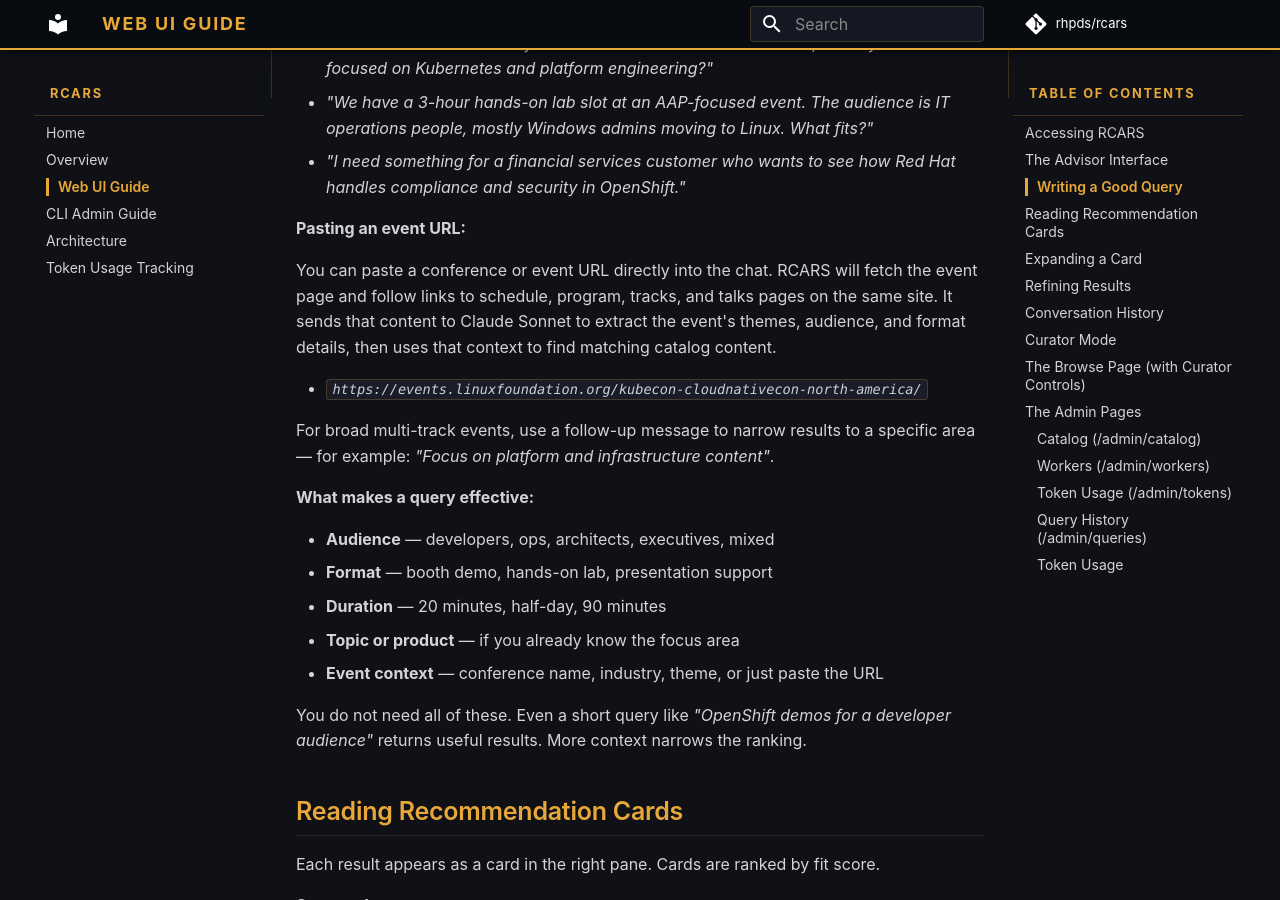
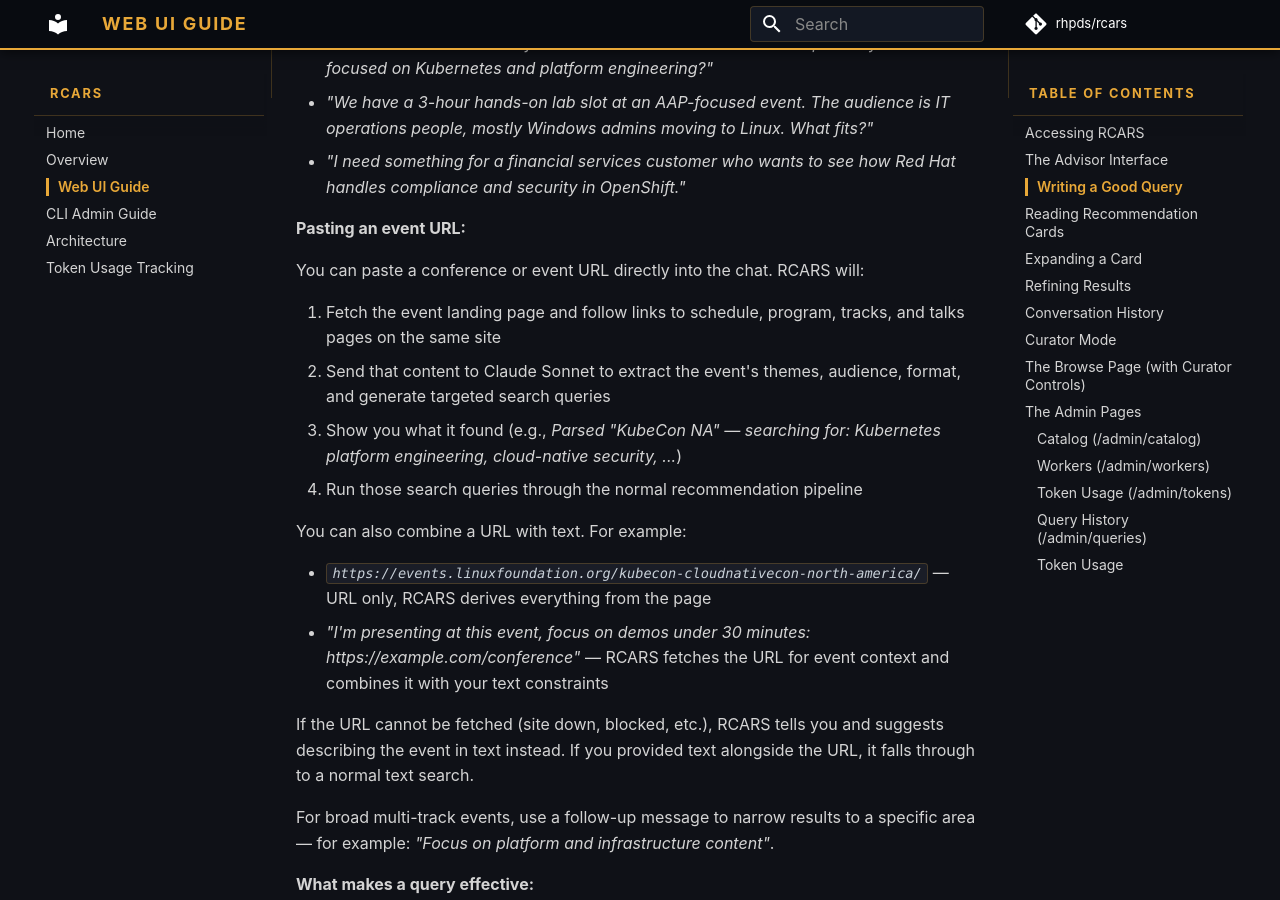
Before and after one commit to rhpds/rcars, an MkDocs documentation site: the page built from docs/guide-web.md, in a window 1280 px wide and 900 px high, scrolled down 1041 px. Built offline with MkDocs 1.6.1 and Material for MkDocs 9.7.7, drawn with Linux system fonts in a browser that asks for light colours; comment, search, counter and statistics services are not loaded.

Commit message:
docs: Document event URL parsing flow in guide and architecture
- guide-web: explain what happens when you paste a URL, mixed
  text+URL support, and failure behavior
- architecture: rewrite Event URL Mode with step-by-step flow,
  URL-only vs mixed query handling, and failure semantics

Co-Authored-By: Claude Opus 4.6 (1M context) <noreply@anthropic.com>

```diff
--- a/docs/guide-web.md
+++ b/docs/guide-web.md
@@ -40,9 +40,19 @@ RCARS understands natural language. Write what you actually need, not a keyword
 
 **Pasting an event URL:**
 
-You can paste a conference or event URL directly into the chat. RCARS will fetch the event page and follow links to schedule, program, tracks, and talks pages on the same site. It sends that content to Claude Sonnet to extract the event's themes, audience, and format details, then uses that context to find matching catalog content.
+You can paste a conference or event URL directly into the chat. RCARS will:
 
-- *`https://events.linuxfoundation.org/kubecon-cloudnativecon-north-america/`*
+1. Fetch the event landing page and follow links to schedule, program, tracks, and talks pages on the same site
+2. Send that content to Claude Sonnet to extract the event's themes, audience, format, and generate targeted search queries
+3. Show you what it found (e.g., *Parsed "KubeCon NA" — searching for: Kubernetes platform engineering, cloud-native security, ...*)
+4. Run those search queries through the normal recommendation pipeline
+
+You can also combine a URL with text. For example:
+
+- *`https://events.linuxfoundation.org/kubecon-cloudnativecon-north-america/`* — URL only, RCARS derives everything from the page
+- *"I'm presenting at this event, focus on demos under 30 minutes: https://example.com/conference"* — RCARS fetches the URL for event context and combines it with your text constraints
+
+If the URL cannot be fetched (site down, blocked, etc.), RCARS tells you and suggests describing the event in text instead. If you provided text alongside the URL, it falls through to a normal text search.
 
 For broad multi-track events, use a follow-up message to narrow results to a specific area — for example: *"Focus on platform and infrastructure content"*.
 
```
Also changed, not shown: docs/architecture.md (+11 -1 lines).
